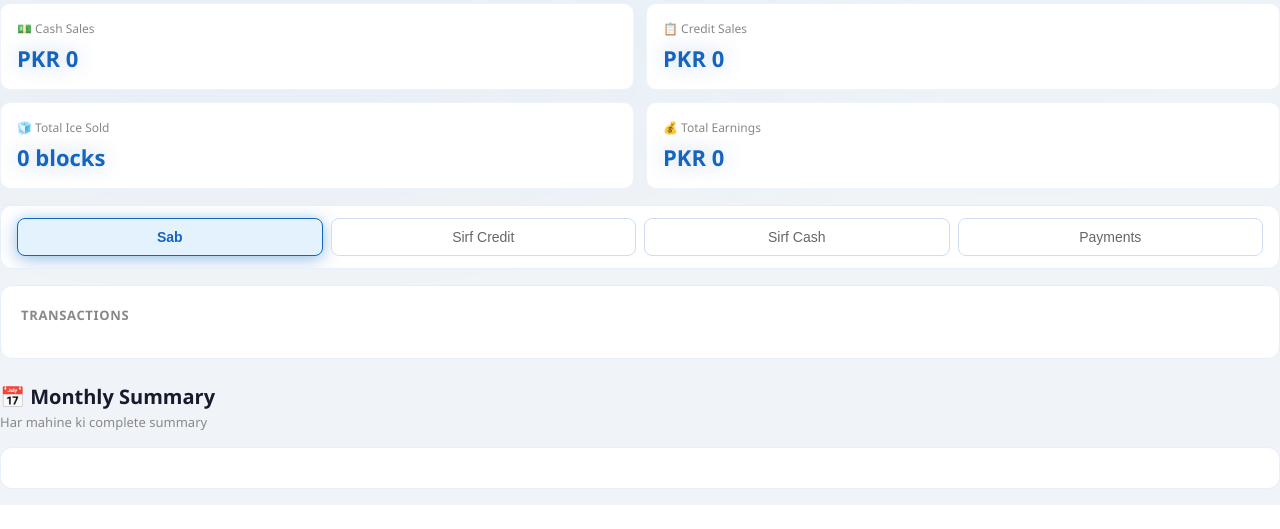
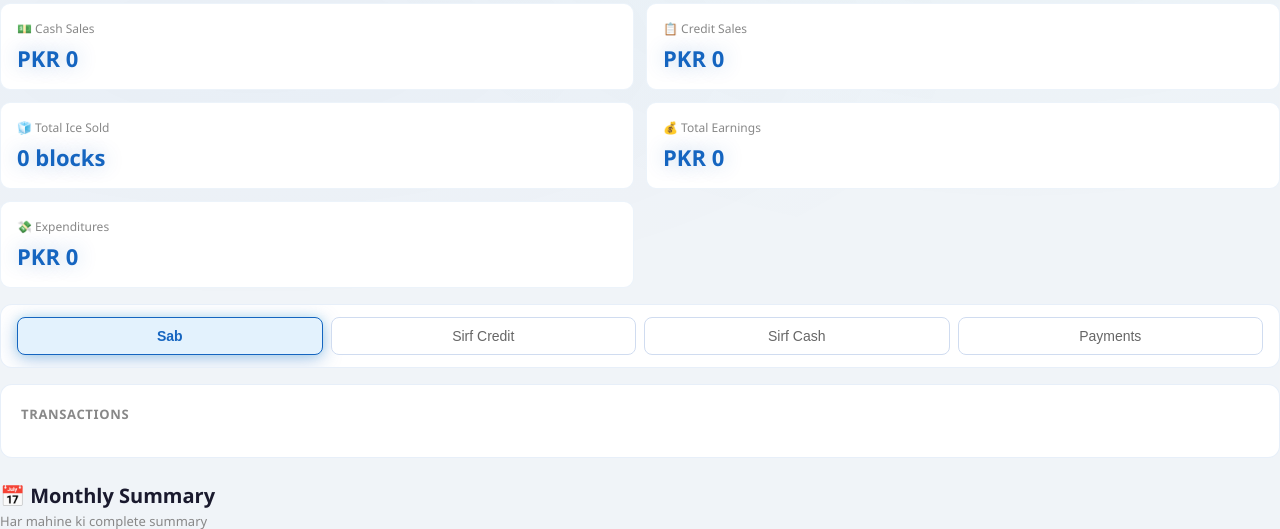
Before and after one commit to huzaifabin5550/sindh-ice-factory, a Python web app: template templates/reports.html in a window 1280 px wide. Shown: the part 349-878 px from the top of the page. Before the commit the page ends 854 px from the top, so only its background shows below. Run offline with Jinja, Linux system fonts and the light colour scheme; the template is opened without the code that fills it, so the values that code supplies are empty.

Commit message:
expenditures in reports

```diff
--- a/static/js/reports.js
+++ b/static/js/reports.js
@@ -20,6 +20,8 @@ async function loadReport() {
   if (!selectedDate) return;
 
   const txns = await DB.getTransactionsByDate(selectedDate);
+  const exps = await fetch('/api/expenditures/date/' + selectedDate).then(r => r.json());
+  const totalExp = exps.reduce((sum, e) => sum + (e.amount || 0), 0);
 
   const cashSales = txns
     .filter(t => t.type === 'Cash')
@@ -37,8 +39,11 @@ async function loadReport() {
     'PKR ' + creditSales.toLocaleString();
   document.getElementById('statIce').textContent =
     totalIce + ' blocks';
+   document.getElementById('statExp').textContent =
+    'PKR ' + totalExp.toLocaleString();
+  const netTotal = cashSales + creditSales - totalExp;
   document.getElementById('statTotal').textContent =
-    'PKR ' + (cashSales + creditSales).toLocaleString();
+    'PKR ' + netTotal.toLocaleString();
 
   renderTable(txns);
 }
--- a/templates/reports.html
+++ b/templates/reports.html
@@ -89,6 +89,10 @@
       <div class="s-label">💰 Total Earnings</div>
       <div class="s-value" id="statTotal">PKR 0</div>
     </div>
+    <div class="stat-card">
+  <div class="s-label">💸 Expenditures</div>
+  <div class="s-value text-red" id="statExp">PKR 0</div>
+</div>
   </div>
 
   <!-- Filter Buttons -->
```
